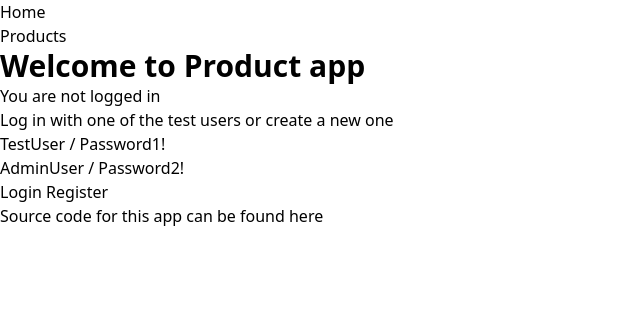
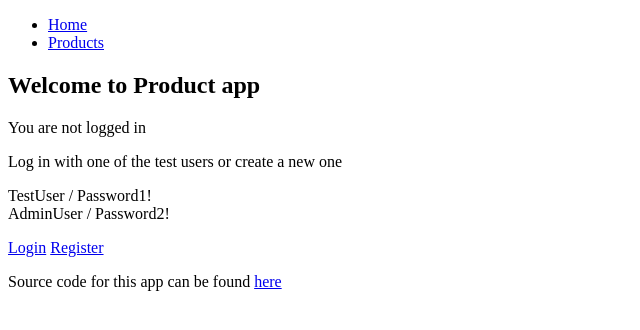
Before and after one commit to hollowdll/product-app, a SvelteKit app in the folder frontend/product-app/: page / in a window 1280 px wide. Shown: the top 330 px of the page, without its empty margins (0-640 px from the left). Built offline with nearby package versions, Linux system fonts and the light colour scheme; no server answers.

Commit message:
disable tailwindcss classes

```diff
--- a/frontend/product-app/src/routes/+layout.svelte
+++ b/frontend/product-app/src/routes/+layout.svelte
@@ -1,7 +1,6 @@
 <script>
 	import Header from '../components/Header.svelte';
 	import './styles.css';
-	import '../app.css';
 </script>
 
 <div class="app">
--- a/frontend/product-app/src/routes/+page.svelte
+++ b/frontend/product-app/src/routes/+page.svelte
@@ -35,7 +35,7 @@
 </svelte:head>
 
 <section>
-	<h1 class="text-3xl font-bold">Welcome to Product app</h1>
+	<h1>Welcome to Product app</h1>
 
 	{#if loading == false}
 		{#if userData != null}
```
